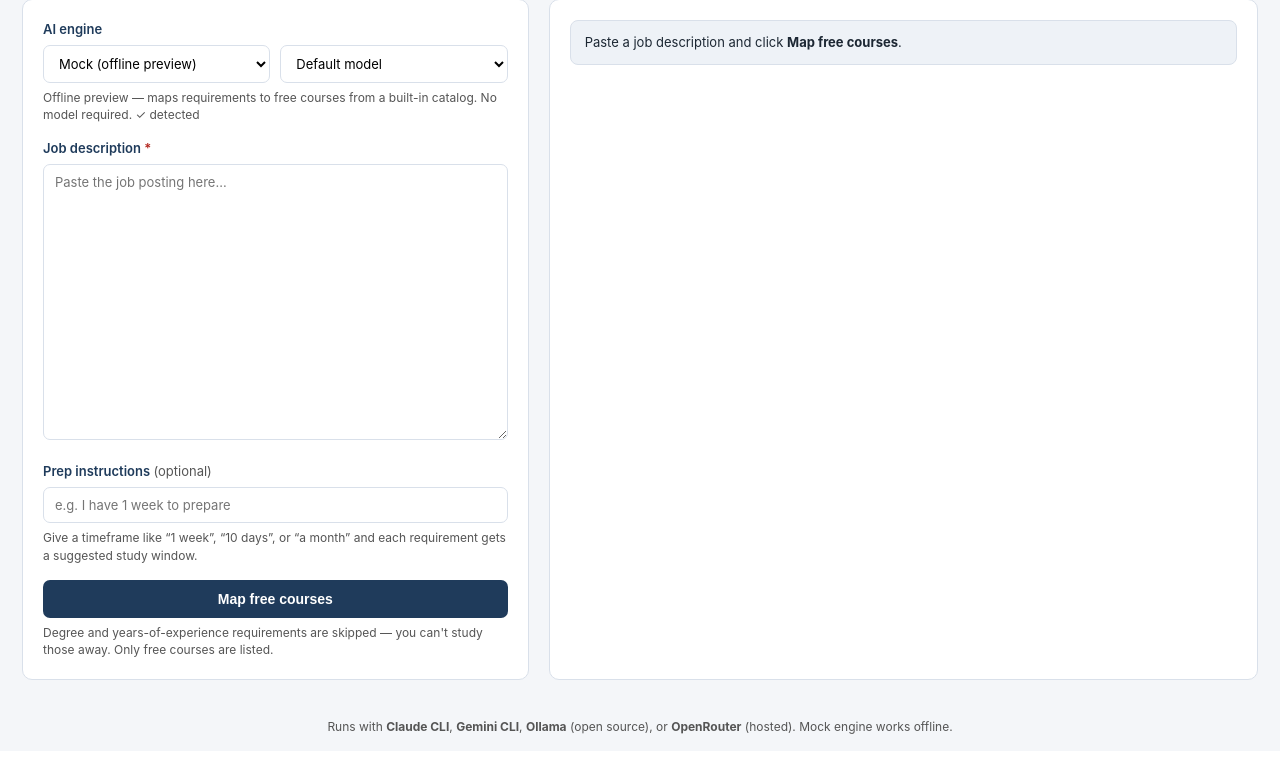
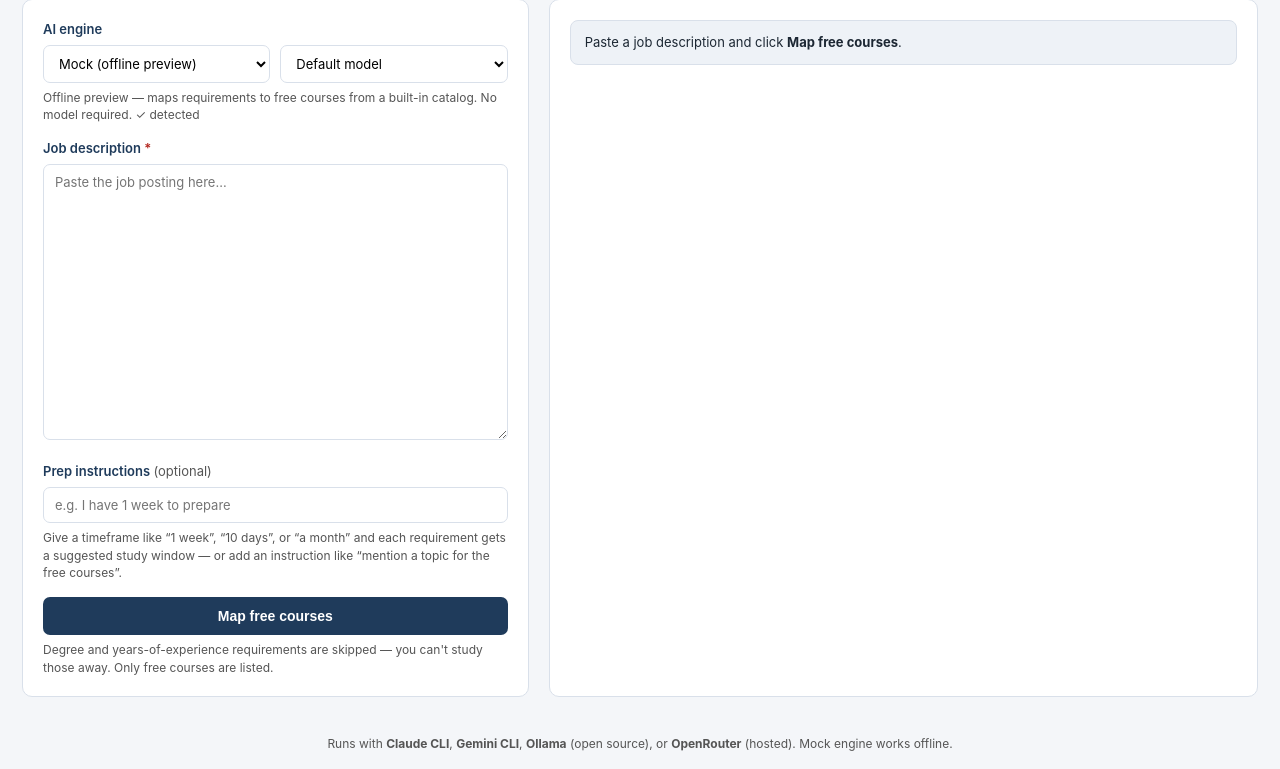
Before and after one commit to mahadevaiahrashmi/interview_prep, a FastAPI app: page / in a window 1280 px wide. Shown: the part 114-883 px from the top of the page. Before the commit the page ends 848 px from the top, so only its background shows below. Run offline with FastAPI, Linux system fonts and the light colour scheme.

Commit message:
Expand prep-instructions hint to mention topic guidance
The instructions field accepts more than a timeframe — note that you can
also steer the free-course selection by topic.

Co-Authored-By: Claude Opus 4.7 <noreply@anthropic.com>

```diff
--- a/app/templates/index.html
+++ b/app/templates/index.html
@@ -40,7 +40,7 @@
           <label for="instructions">Prep instructions <span class="opt">(optional)</span></label>
           <input type="text" id="instructions" name="instructions"
                  placeholder="e.g. I have 1 week to prepare" />
-          <p class="hint">Give a timeframe like “1 week”, “10 days”, or “a month” and each requirement gets a suggested study window.</p>
+          <p class="hint">Give a timeframe like “1 week”, “10 days”, or “a month” and each requirement gets a suggested study window — or add an instruction like “mention a topic for the free courses”.</p>
         </div>
 
         <button type="submit" id="go" class="primary">Map free courses</button>
```
